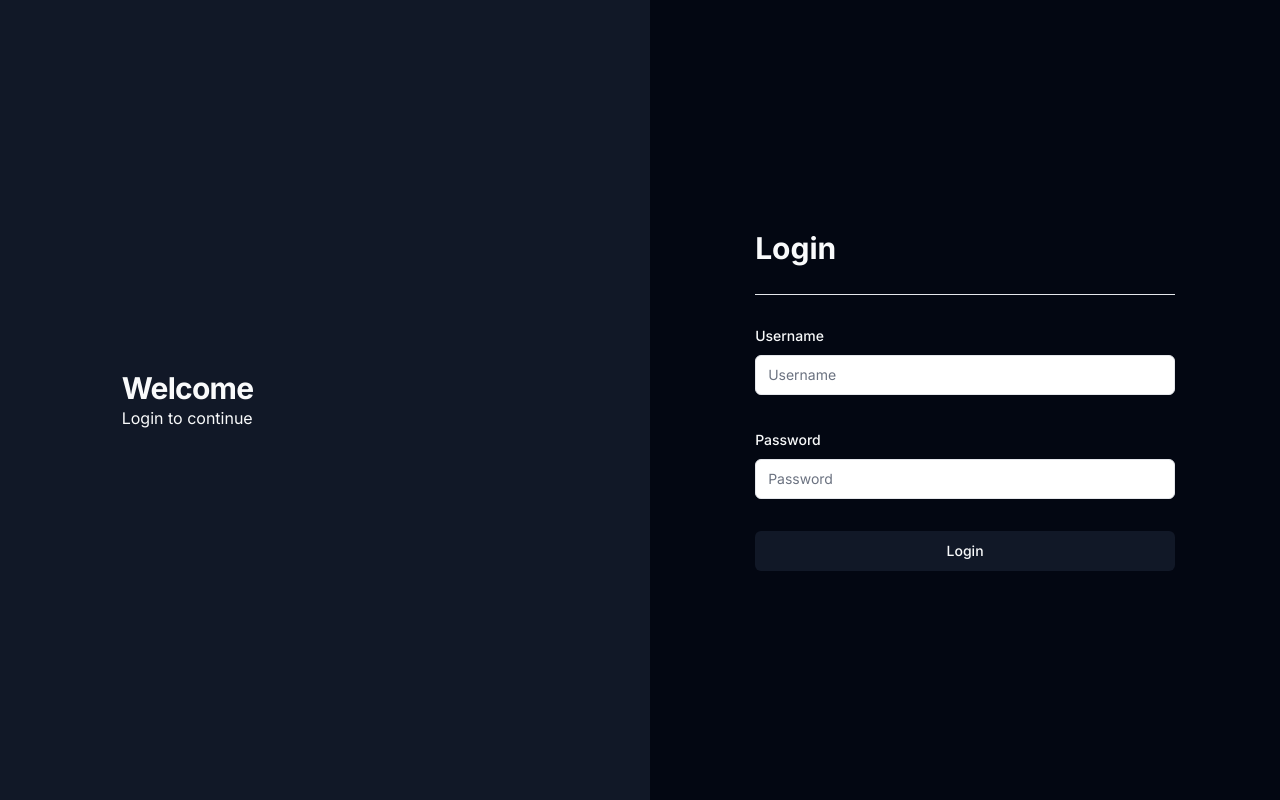
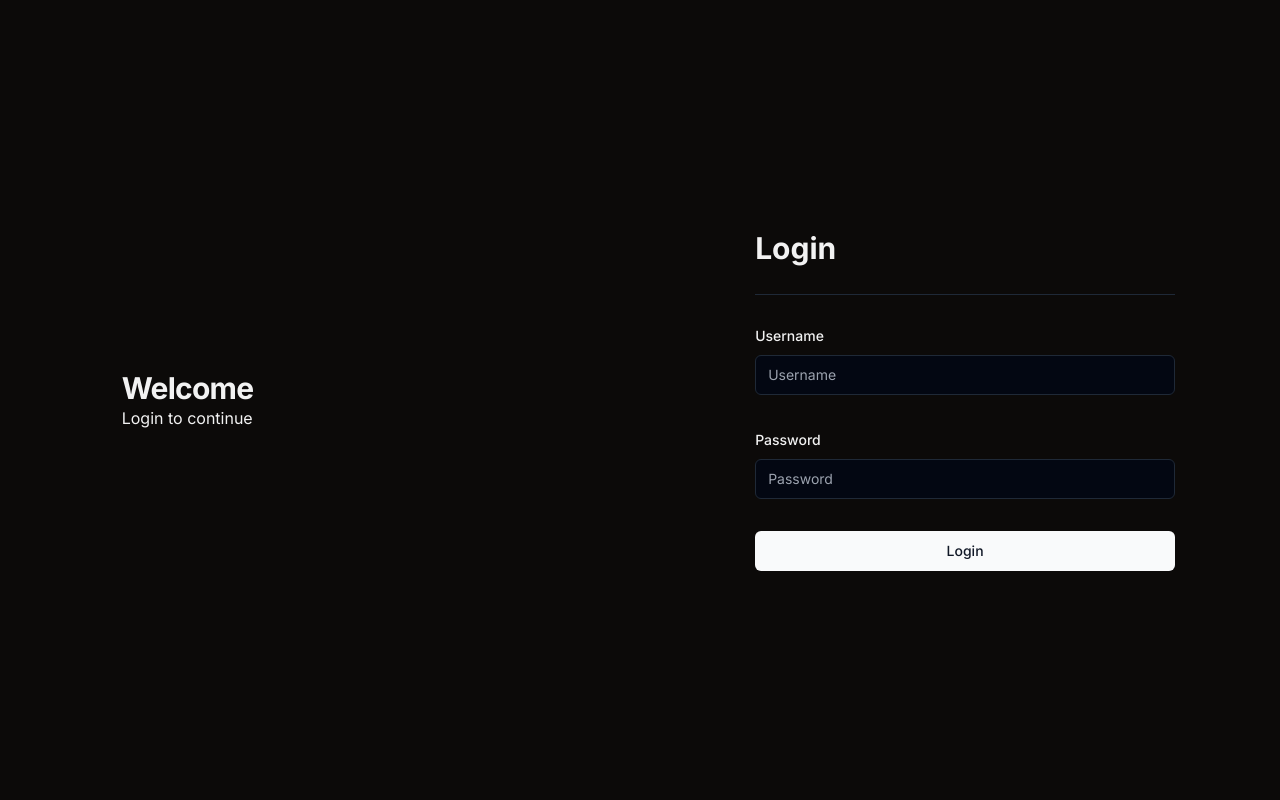
Before and after one commit to aswnss-m/event-dashboard, a Next.js app: page / in a window 1280 px wide. Built offline with nearby package versions, Linux system fonts and the light colour scheme.

Commit message:
shadcn theme

```diff
--- a/app/(auth)/_components/LoginForm.tsx
+++ b/app/(auth)/_components/LoginForm.tsx
@@ -37,7 +37,7 @@ export default function LoginForm() {
                                         type="text"
                                         required />
                                 </FormControl>
-                                <FormMessage className="text-red-500" />
+                                <FormMessage />
                             </FormItem>
                         )
                     }} />
@@ -52,7 +52,7 @@ export default function LoginForm() {
                                         type="password"
                                         required />
                                 </FormControl>
-                                <FormMessage className="text-red-500" />
+                                <FormMessage />
                             </FormItem>
                         )
                     }} />
--- a/app/(auth)/page.tsx
+++ b/app/(auth)/page.tsx
@@ -3,7 +3,7 @@ export default function Login() {
 
   return (
     <div className="flex w-full h-screen">
-            <div className="w-full hidden lg:flex bg-gray-900 h-full p-5 items-center justify-center">
+      <div className="w-full hidden lg:flex h-full p-5 items-center justify-center">
         <div className="w-2/3">
           <h1 className="font-bold text-3xl tracking-tight">
             Welcome
--- a/app/globals.css
+++ b/app/globals.css
@@ -2,76 +2,109 @@
 @tailwind components;
 @tailwind utilities;
 
-@layer base {
+
+/* @layer base {
     :root {
         --background: 0 0% 100%;
-        --foreground: 224 71.4% 4.1%;
-
+        --foreground: 222.2 84% 4.9%;
         --card: 0 0% 100%;
-        --card-foreground: 224 71.4% 4.1%;
-
+        --card-foreground: 222.2 84% 4.9%;
         --popover: 0 0% 100%;
-        --popover-foreground: 224 71.4% 4.1%;
-
-        --primary: 220.9 39.3% 11%;
-        --primary-foreground: 210 20% 98%;
-
-        --secondary: 220 14.3% 95.9%;
-        --secondary-foreground: 220.9 39.3% 11%;
-
-        --muted: 220 14.3% 95.9%;
-        --muted-foreground: 220 8.9% 46.1%;
-
-        --accent: 220 14.3% 95.9%;
-        --accent-foreground: 220.9 39.3% 11%;
-
+        --popover-foreground: 222.2 84% 4.9%;
+        --primary: 221.2 83.2% 53.3%;
+        --primary-foreground: 210 40% 98%;
+        --secondary: 210 40% 96.1%;
+        --secondary-foreground: 222.2 47.4% 11.2%;
+        --muted: 210 40% 96.1%;
+        --muted-foreground: 215.4 16.3% 46.9%;
+        --accent: 210 40% 96.1%;
+        --accent-foreground: 222.2 47.4% 11.2%;
         --destructive: 0 84.2% 60.2%;
-        --destructive-foreground: 210 20% 98%;
-
-        --border: 220 13% 91%;
-        --input: 220 13% 91%;
-        --ring: 224 71.4% 4.1%;
-
+        --destructive-foreground: 210 40% 98%;
+        --border: 214.3 31.8% 91.4%;
+        --input: 214.3 31.8% 91.4%;
+        --ring: 221.2 83.2% 53.3%;
         --radius: 0.5rem;
     }
 
     .dark {
-        --background: 224 71.4% 4.1%;
-        --foreground: 210 20% 98%;
+        --background: 222.2 84% 4.9%;
+        --foreground: 210 40% 98%;
+        --card: 222.2 84% 4.9%;
+        --card-foreground: 210 40% 98%;
+        --popover: 222.2 84% 4.9%;
+        --popover-foreground: 210 40% 98%;
+        --primary: 217.2 91.2% 59.8%;
+        --primary-foreground: 222.2 47.4% 11.2%;
+        --secondary: 217.2 32.6% 17.5%;
+        --secondary-foreground: 210 40% 98%;
+        --muted: 217.2 32.6% 17.5%;
+        --muted-foreground: 215 20.2% 65.1%;
+        --accent: 217.2 32.6% 17.5%;
+        --accent-foreground: 210 40% 98%;
+        --destructive: 0 62.8% 30.6%;
+        --destructive-foreground: 210 40% 98%;
+        --border: 217.2 32.6% 17.5%;
+        --input: 217.2 32.6% 17.5%;
+        --ring: 224.3 76.3% 48%;
+    }
+} */
 
-        --card: 224 71.4% 4.1%;
-        --card-foreground: 210 20% 98%;
+@layer base {
+    :root {
+        --background: 0 0% 100%;
+        --foreground: 240 10% 3.9%;
+        --card: 0 0% 100%;
+        --card-foreground: 240 10% 3.9%;
+        --popover: 0 0% 100%;
+        --popover-foreground: 240 10% 3.9%;
+        --primary: 142.1 76.2% 36.3%;
+        --primary-foreground: 355.7 100% 97.3%;
+        --secondary: 240 4.8% 95.9%;
+        --secondary-foreground: 240 5.9% 10%;
+        --muted: 240 4.8% 95.9%;
+        --muted-foreground: 240 3.8% 46.1%;
+        --accent: 240 4.8% 95.9%;
+        --accent-foreground: 240 5.9% 10%;
+        --destructive: 0 84.2% 60.2%;
+        --destructive-foreground: 0 0% 98%;
+        --border: 240 5.9% 90%;
+        --input: 240 5.9% 90%;
+        --ring: 142.1 76.2% 36.3%;
+        --radius: 0.5rem;
+    }
 
-        --popover: 224 71.4% 4.1%;
-        --popover-foreground: 210 20% 98%;
-
-        --primary: 210 20% 98%;
-        --primary-foreground: 220.9 39.3% 11%;
-
-        --secondary: 215 27.9% 16.9%;
-        --secondary-foreground: 210 20% 98%;
-
-        --muted: 215 27.9% 16.9%;
-        --muted-foreground: 217.9 10.6% 64.9%;
-
-        --accent: 215 27.9% 16.9%;
-        --accent-foreground: 210 20% 98%;
-
+    .dark {
+        --background: 20 14.3% 4.1%;
+        --foreground: 0 0% 95%;
+        --card: 24 9.8% 10%;
+        --card-foreground: 0 0% 95%;
+        --popover: 0 0% 9%;
+        --popover-foreground: 0 0% 95%;
+        --primary: 142.1 70.6% 45.3%;
+        --primary-foreground: 144.9 80.4% 10%;
+        --secondary: 240 3.7% 15.9%;
+        --secondary-foreground: 0 0% 98%;
+        --muted: 0 0% 15%;
+        --muted-foreground: 240 5% 64.9%;
+        --accent: 12 6.5% 15.1%;
+        --accent-foreground: 0 0% 98%;
         --destructive: 0 62.8% 30.6%;
-        --destructive-foreground: 210 20% 98%;
-
-        --border: 215 27.9% 16.9%;
-        --input: 215 27.9% 16.9%;
-        --ring: 216 12.2% 83.9%;
+        --destructive-foreground: 0 85.7% 97.3%;
+        --border: 240 3.7% 15.9%;
+        --input: 240 3.7% 15.9%;
+        --ring: 142.4 71.8% 29.2%;
     }
 }
 
+
+
 @layer base {
     * {
-        @apply border-border dark;
+        @apply border-border;
     }
 
     body {
-        @apply bg-background text-foreground dark;
+        @apply bg-background text-foreground;
     }
 }
--- a/app/layout.tsx
+++ b/app/layout.tsx
@@ -2,7 +2,7 @@ import type { Metadata } from "next";
 import { Inter } from "next/font/google";
 import "./globals.css";
 import Providers from "./_components/providers";
-
+import { ThemeProvider } from "@/components/theme-provider"
 const inter = Inter({ subsets: ["latin"] });
 
 export const metadata: Metadata = {
@@ -18,9 +18,16 @@ export default function RootLayout({
   return (
     <html lang="en">
       <body className={`${inter.className}`}>
-        <Providers>
-          {children}
-        </Providers>
+        <ThemeProvider
+          attribute="class"
+          defaultTheme="dark"
+          enableSystem
+          disableTransitionOnChange
+        >
+          <Providers>
+            {children}
+          </Providers>
+        </ThemeProvider>
       </body>
     </html>
   );
--- /dev/null
+++ b/components/theme-provider.tsx
@@ -0,0 +1,9 @@
+"use client"
+
+import * as React from "react"
+import { ThemeProvider as NextThemesProvider } from "next-themes"
+import { type ThemeProviderProps } from "next-themes/dist/types"
+
+export function ThemeProvider({ children, ...props }: ThemeProviderProps) {
+  return (<NextThemesProvider {...props}>{children}</NextThemesProvider>)
+}
```
Also changed, not shown: components.json. Lines whose indentation alone changed are shown as unchanged.
